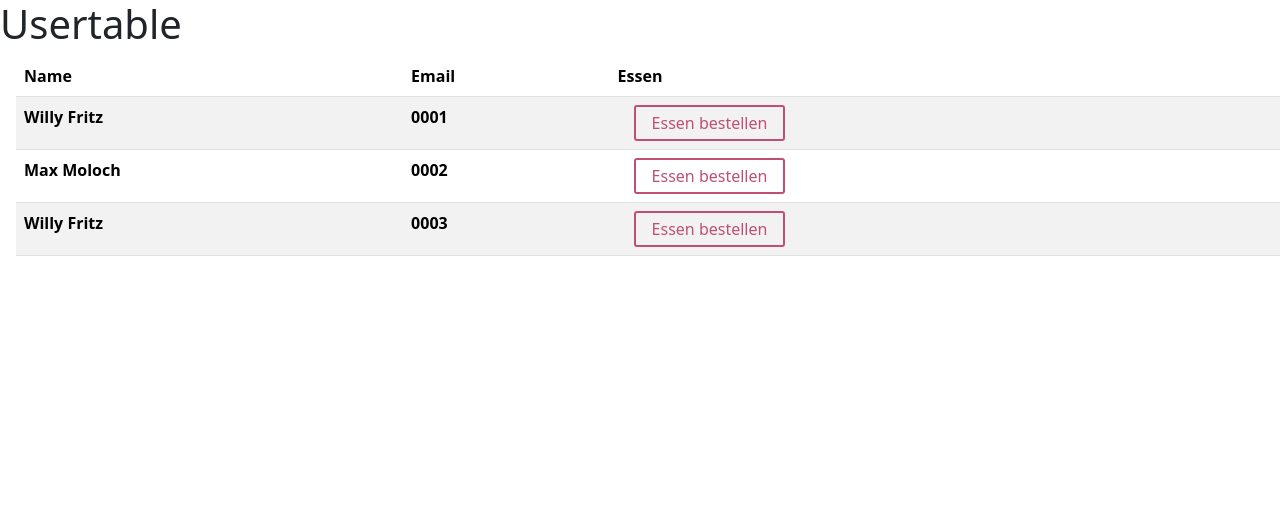
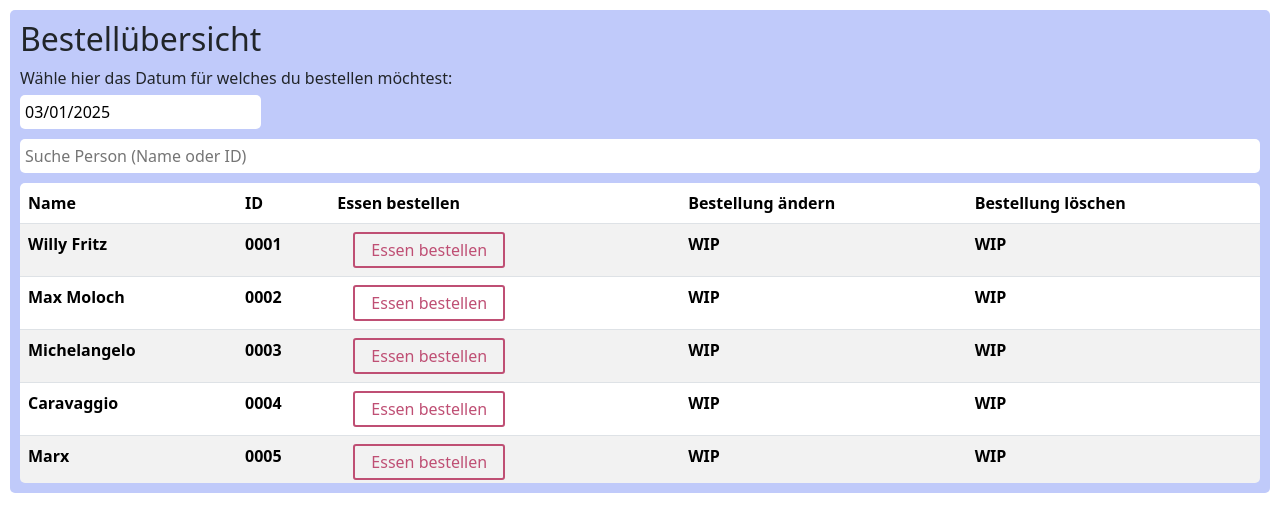
Before and after one commit to WillyKirchner/Softwaretechnik_Praktikum, a React (Create React App) app in the folder frontend/: page /#/ in a window 1280 px wide. Shown: the top 532 px of the page. Built offline with nearby package versions, Linux system fonts and the light colour scheme.

Commit message:
Added Order Table (WIP)
- added library for Datepicker
- customized Date Picker and made it working for 14-day-before order
- Added slots for more Buttons
- added container style for uniform Theme

```diff
--- a/frontend/package.json
+++ b/frontend/package.json
@@ -10,6 +10,7 @@
     "prop-types": "^15.8.1",
     "react": "^18.3.1",
     "react-bootstrap": "^2.10.7",
+    "react-datepicker": "^7.6.0",
     "react-dom": "^18.3.1",
     "react-router-dom": "^7.1.1",
     "react-scripts": "5.0.1",
--- a/frontend/src/components/UsersTable.js
+++ b/frontend/src/components/UsersTable.js
@@ -1,40 +1,94 @@
-import react from 'react';
+import React, { useState } from 'react';
 import styled from 'styled-components';
 import PropTypes from 'prop-types';
-import { Table, Button } from 'react-bootstrap';
+import { Table } from "react-bootstrap";
+import TableRow from "./helperComponents/TableRow";
+import DatePicker from "react-datepicker";
+import CustomDatePicker from "./helperComponents/CustomDatePicker";
 import 'bootstrap/dist/css/bootstrap.min.css';
-import TableRow from "./helperComponents/TableRow";
+import 'react-datepicker/dist/react-datepicker.css';
 
 const testObject = [
     { name: 'Willy Fritz', id: '0001' },
     { name: 'Max Moloch', id: '0002' },
-    { name: 'Willy Fritz', id: '0003' },
+    { name: 'Michelangelo', id: '0003' },
+    { name: 'Caravaggio', id: '0004' },
+    { name: 'Marx', id: '0005' },
+    { name: 'Nietzsche', id: '0006' },
+    { name: 'Dostojevsky', id: '0007' },
+    { name: 'Simone', id: '0008' },
+    { name: 'Mose', id: '0009' },
+    { name: 'Homer', id: '0010' },
+    { name: 'Adorno', id: '0011' },
+    { name: 'Fromm', id: '0012' },
 ]
 
-const StyledTable = styled(Table)`
-    background: transparent;
-    margin: 0 1em;
-    padding: 0.25em 1em;
+const StyledTableBox = styled.div`
+    border: none;
+    border-radius: 5px;
+    max-height: 300px;
+    overflow: auto;
+    scroll-behavior: smooth;
+    scrollbar-width: thin;
+    margin-top: 5px;
+`
+
+const StyledSearch = styled.input`
+    width: 100%;
+    padding: 5px;
+    margin-bottom: 5px;
+    margin-top: 5px;
+    border: none;
+    border-radius: 5px;
 `
 
 const UsersTable = props => {
     const { users } = props;
 
+    const [search, setSearch] = useState('')
+    const [date, setDate] = useState(new Date());
+
+    const filteredUsers = testObject.filter(
+        user => {
+            return(
+                user.name.toLowerCase().includes(search.toLowerCase()) ||
+                user.id.toLowerCase().includes(search.toLowerCase())
+            );
+        }
+    );
+
+    const handleSearchInputChange = (e) => {
+        setSearch(e.target.value);
+    }
+
     return (
         <>
-            <h1>Usertable</h1>
-            <StyledTable striped>
-                <thead>
+            <h2>Bestellübersicht</h2>
+            <div>Wähle hier das Datum für welches du bestellen möchtest: <br />
+                <CustomDatePicker date={date} setDate={setDate}/>
+            </div>
+            <StyledSearch
+                type="text"
+                value={search}
+                onChange={handleSearchInputChange}
+                placeholder='Suche Person (Name oder ID)'
+            />
+            <StyledTableBox>
+                <Table striped>
+                    <thead>
                     <tr>
                         <th>Name</th>
-                        <th>Email</th>
-                        <th>Essen</th>
+                        <th>ID</th>
+                        <th>Essen bestellen</th>
+                        <th>Bestellung ändern</th>
+                        <th>Bestellung löschen</th>
                     </tr>
-                </thead>
-                <tbody>
-                {testObject.map(user => (<TableRow user={user}/>))}
-                </tbody>
-            </StyledTable>
+                    </thead>
+                    <tbody>
+                    {filteredUsers.map(user => (<TableRow user={user} day={date}/>))}
+                    </tbody>
+                </Table>
+            </StyledTableBox>
         </>
     )
 }
--- /dev/null
+++ b/frontend/src/components/helperComponents/CustomDatePicker.js
@@ -0,0 +1,42 @@
+import React from 'react';
+import styled from 'styled-components';
+import PropTypes from 'prop-types';
+import DatePicker from "react-datepicker";
+import 'react-datepicker/dist/react-datepicker.css';
+
+const StyledDatePicker = styled(DatePicker)`
+    width: 100%;
+    padding: 5px;
+    margin-bottom: 5px;
+    margin-top: 5px;
+    border: none;
+    border-radius: 5px;
+`
+
+const CustomDatePicker = props => {
+    const { date, setDate } = props;
+
+    const addDays = (date, days) => {
+        let result = new Date(date);
+        result.setDate(result.getDate() + days);
+        return result;
+    }
+
+    return (
+        <StyledDatePicker
+            showMonthYearDropdown={false}
+            selected={date}
+            onChange={(date)=>setDate(date)}
+            minDate={new Date()}
+            maxDate={addDays(new Date(),14)}
+            dateFormat="dd/MM/yyyy"
+        />
+    );
+}
+
+CustomDatePicker.propTypes = {
+    date: PropTypes.instanceOf(Date),
+    setDate: PropTypes.func,
+}
+
+export default CustomDatePicker
--- a/frontend/src/components/helperComponents/OrderFoodButton.js
+++ b/frontend/src/components/helperComponents/OrderFoodButton.js
@@ -1,4 +1,4 @@
-import react from 'react';
+import React from 'react';
 import styled from 'styled-components';
 import PropTypes from 'prop-types';
 import { Button } from 'react-bootstrap';
--- a/frontend/src/components/helperComponents/TableRow.js
+++ b/frontend/src/components/helperComponents/TableRow.js
@@ -1,21 +1,24 @@
-import react from 'react';
+import React from 'react';
 import PropTypes from 'prop-types';
 import OrderFoodButton from "./OrderFoodButton";
 
 const UsersTable = props => {
-    const { user } = props;
+    const { user, day } = props;
 
     return (
         <tr>
             <th>{user.name}</th>
             <th>{user.id}</th>
-            <th><OrderFoodButton id={user.id}/></th>
+            <th><OrderFoodButton id={user.id} day={day}/></th>
+            <th>WIP</th>
+            <th>WIP</th>
         </tr>
     )
 }
 
 UsersTable.propTypes = {
     user: PropTypes.object,
+    day: PropTypes.instanceOf(Date),
 }
 
 export default UsersTable;
--- a/frontend/src/pages/Admin.js
+++ b/frontend/src/pages/Admin.js
@@ -1,11 +1,25 @@
-import react from 'react';
+import React from 'react';
 import UsersTable from "../components/UsersTable";
 import PropTypes from "prop-types";
+import styled from "styled-components";
+
+const ComponentContainer = styled.div`
+    background-color: #c0cafa;
+    border-radius: 5px;
+    padding: 10px;
+    margin: 10px;
+    max-height: 500px;
+    overflow: hidden;
+`
 
 const Admin = props => {
     const { users } = props;
 
-    return <UsersTable users={users} />;
+    return (
+        <ComponentContainer>
+            <UsersTable users={users} />
+        </ComponentContainer>
+    );
 }
 
 Admin.propTypes = {
```
Also changed, not shown: 1 other file (tests, documents, lock files or other folders).
